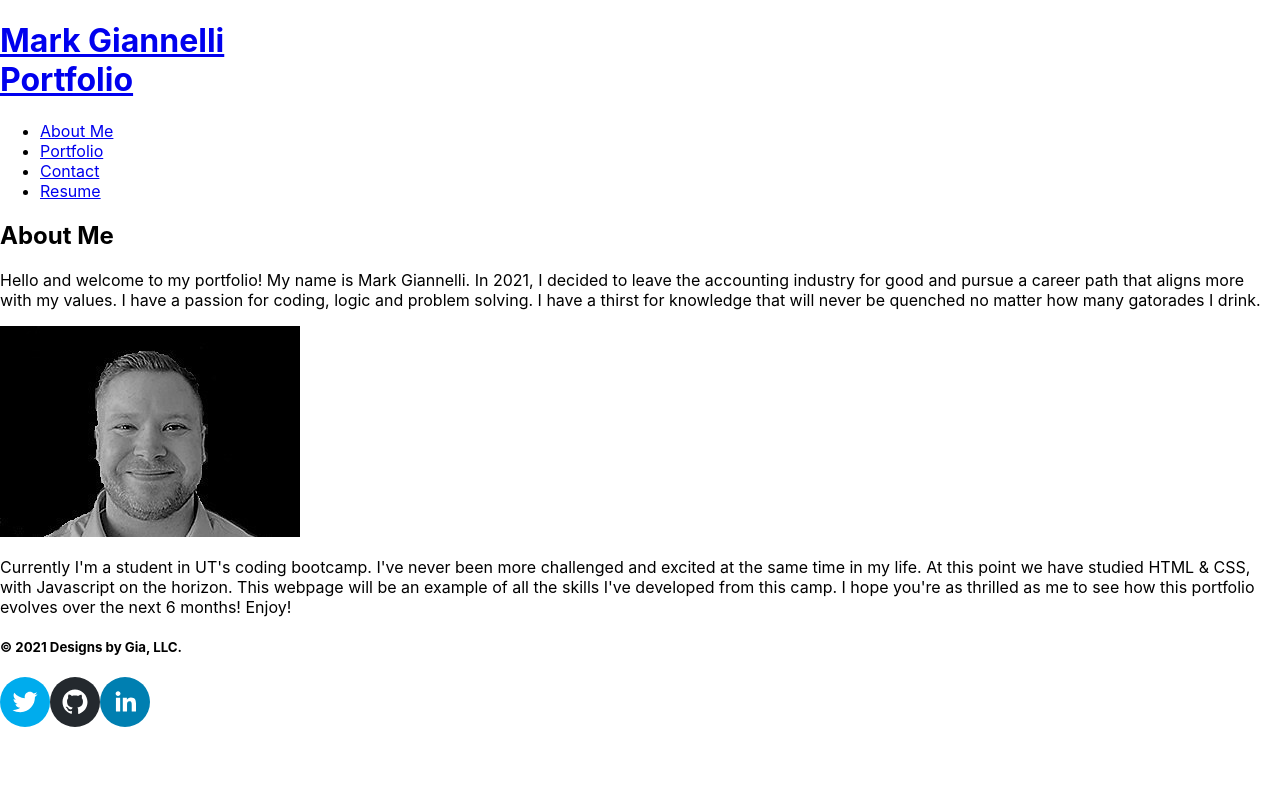
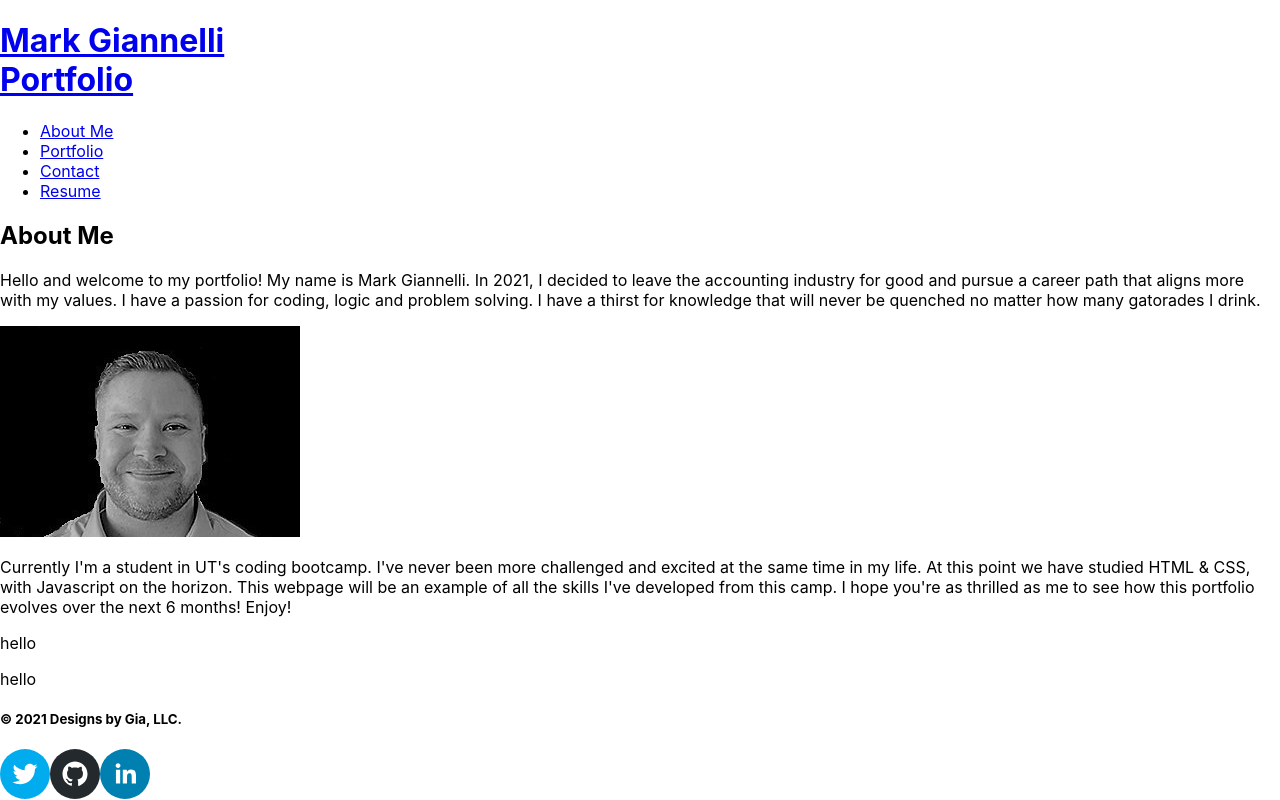
Before and after one commit to mjgiannelli/challenge-20-react-portfolio, a React (Create React App) app: page / in a window 1280 px wide. Built offline with nearby package versions, Linux system fonts and the light colour scheme.

Commit message:
create Portfolio, Projects, & Modal components

```diff
--- a/src/App.js
+++ b/src/App.js
@@ -1,6 +1,7 @@
 import './App.css';
 import Nav from './components/Nav';
-import About from './components/About'
+import About from './components/About';
+import Portfolio from './components/Portfolio';
 import Footer from './components/Footer';
 
 function App() {
@@ -8,7 +9,8 @@ function App() {
     <div>
       <Nav />
       <main>
-      <About />
+        <About />
+        <Portfolio />
       </main>
       <Footer />
     </div>
--- /dev/null
+++ b/src/components/Modal/index.js
@@ -0,0 +1,7 @@
+const Modal = () => {
+    return (
+        <p>hello</p>
+    )
+}
+
+export default Modal;
--- /dev/null
+++ b/src/components/Portfolio/index.js
@@ -0,0 +1,11 @@
+import Projects from "../Projects";
+
+const Portfolio = () => {
+    return (
+        <div>
+            <Projects />
+        </div>
+    )
+}
+
+export default Portfolio;
--- /dev/null
+++ b/src/components/Projects/index.js
@@ -0,0 +1,12 @@
+import Modal from "../Modal";
+
+const Projects = () => {
+    return (
+        <div>
+            <p>hello</p>
+            <Modal />
+        </div>
+    )
+}
+
+export default Projects;
```
